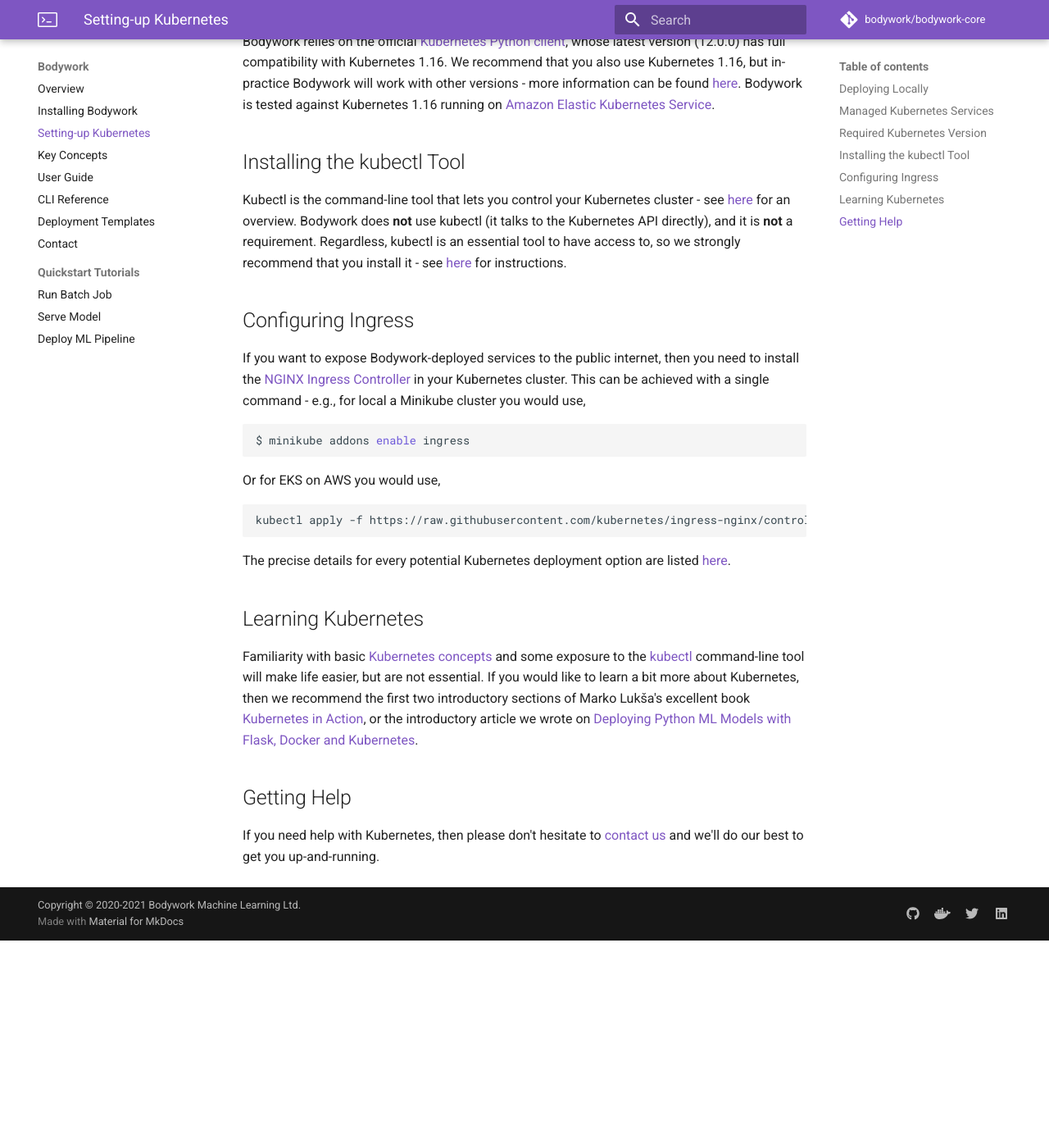
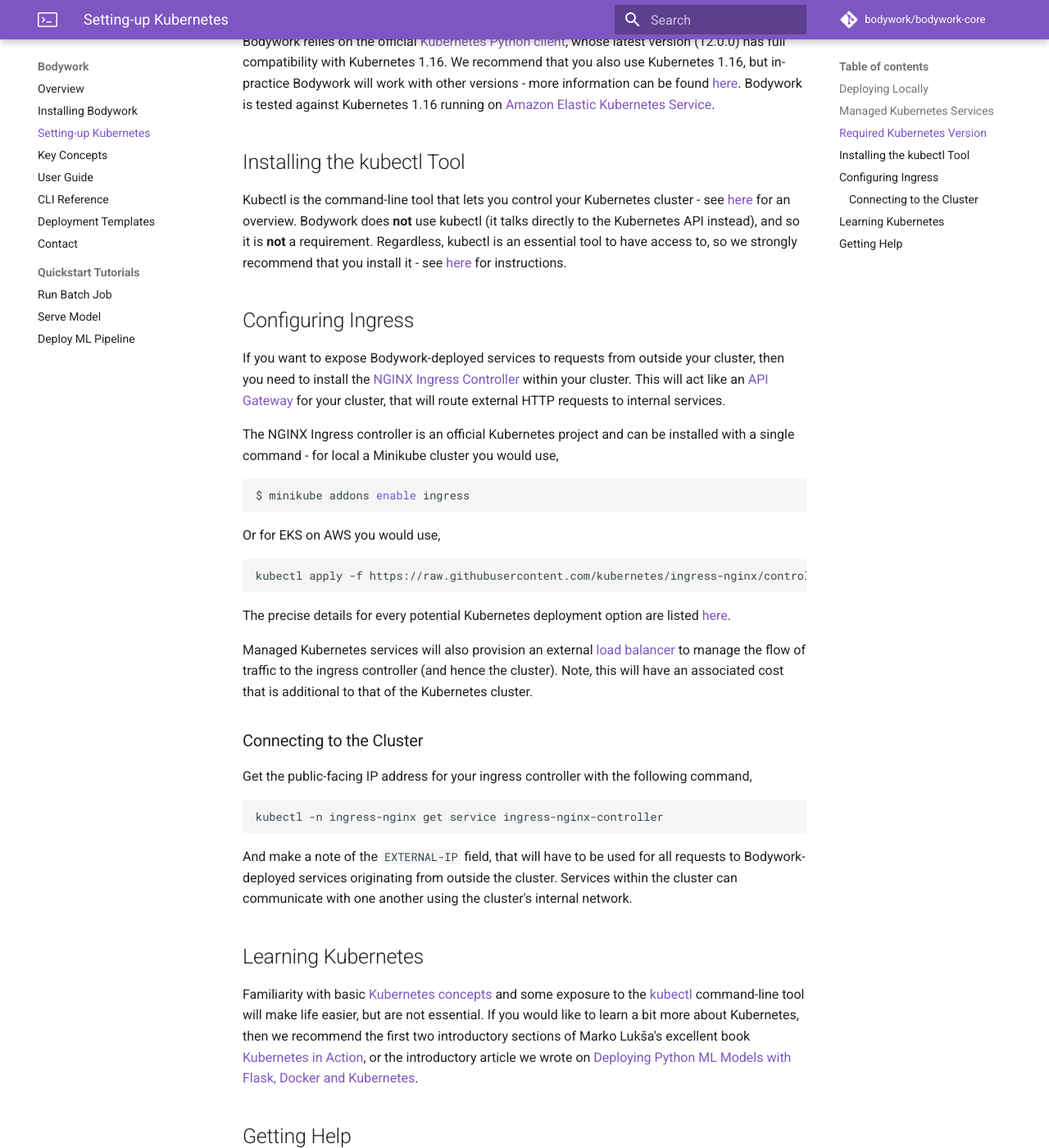
Before and after one commit to bodywork-ml/bodywork-docs, an MkDocs documentation site: the page built from docs/kubernetes.md, in a window 1280 px wide and 1400 px high, scrolled down 770 px. Shown: the whole window at 82% size. Built offline with MkDocs 1.6.1 and Material for MkDocs 9.7.7, drawn with Linux system fonts in a browser that asks for light colours; comment, search, counter and statistics services are not loaded; before the commit the page ends 1917 px from its top, so only the background shows below that; some of the changed text lies outside the part shown.

Commit message:
edits to k8s setup page

````diff
--- a/docs/kubernetes.md
+++ b/docs/kubernetes.md
@@ -22,11 +22,13 @@ Bodywork relies on the official [Kubernetes Python client](https://github.com/ku
 
 ## Installing the kubectl Tool
 
-Kubectl is the command-line tool that lets you control your Kubernetes cluster - see [here](https://kubernetes.io/docs/reference/kubectl/overview/) for an overview. Bodywork does **not** use kubectl (it talks to the Kubernetes API directly), and it is **not** a requirement. Regardless, kubectl is an essential tool to have access to, so we strongly recommend that you install it - see [here](https://kubernetes.io/docs/tasks/tools/) for instructions.
+Kubectl is the command-line tool that lets you control your Kubernetes cluster - see [here](https://kubernetes.io/docs/reference/kubectl/overview/) for an overview. Bodywork does **not** use kubectl (it talks directly to the Kubernetes API instead), and so it is **not** a requirement. Regardless, kubectl is an essential tool to have access to, so we strongly recommend that you install it - see [here](https://kubernetes.io/docs/tasks/tools/) for instructions.
 
 ## Configuring Ingress
 
-If you want to expose Bodywork-deployed services to the public internet, then you need to install the [NGINX Ingress Controller](https://kubernetes.github.io/ingress-nginx/) in your Kubernetes cluster. This can be achieved with a single command - e.g., for local a Minikube cluster you would use,
+If you want to expose Bodywork-deployed services to requests from outside your cluster, then you need to install the [NGINX Ingress Controller](https://kubernetes.github.io/ingress-nginx/) within your cluster. This will act like an [API Gateway](https://www.nginx.com/learn/api-gateway/) for your cluster, that will route external HTTP requests to internal services.
+
+The NGINX Ingress controller is an official Kubernetes project and can be installed with a single command - for local a Minikube cluster you would use,
 
 ```shell
 $ minikube addons enable ingress
@@ -40,6 +42,18 @@ kubectl apply -f https://raw.githubusercontent.com/kubernetes/ingress-nginx/cont
 
 The precise details for every potential Kubernetes deployment option are listed [here](https://kubernetes.github.io/ingress-nginx/deploy/#minikube).
 
+Managed Kubernetes services will also provision an external [load balancer](https://en.wikipedia.org/wiki/Load_balancing_(computing)) to manage the flow of traffic to the ingress controller (and hence the cluster). Note, this will have an associated cost that is additional to that of the Kubernetes cluster.
+
+### Connecting to the Cluster
+
+Get the public-facing IP address for your ingress controller with the following command,
+
+```shell
+kubectl -n ingress-nginx get service ingress-nginx-controller
+```
+
+And make a note of the `EXTERNAL-IP` field, that will have to be used for all requests to Bodywork-deployed services originating from outside the cluster. Services within the cluster can communicate with one another using the cluster's internal network.
+
 ## Learning Kubernetes
 
 Familiarity with basic [Kubernetes concepts](https://kubernetes.io/docs/concepts/) and some exposure to the [kubectl](#installing-the-kubectl-tool) command-line tool will make life easier, but are not essential. If you would like to learn a bit more about Kubernetes, then we recommend the first two introductory sections of Marko Lukša's excellent book [Kubernetes in Action](https://www.manning.com/books/kubernetes-in-action?query=kubernetes), or the introductory article we wrote on [Deploying Python ML Models with Flask, Docker and Kubernetes](https://alexioannides.com/2019/01/10/deploying-python-ml-models-with-flask-docker-and-kubernetes/).
````
Also changed, not shown: other parts of docs/kubernetes.md (+2 -2 lines).
